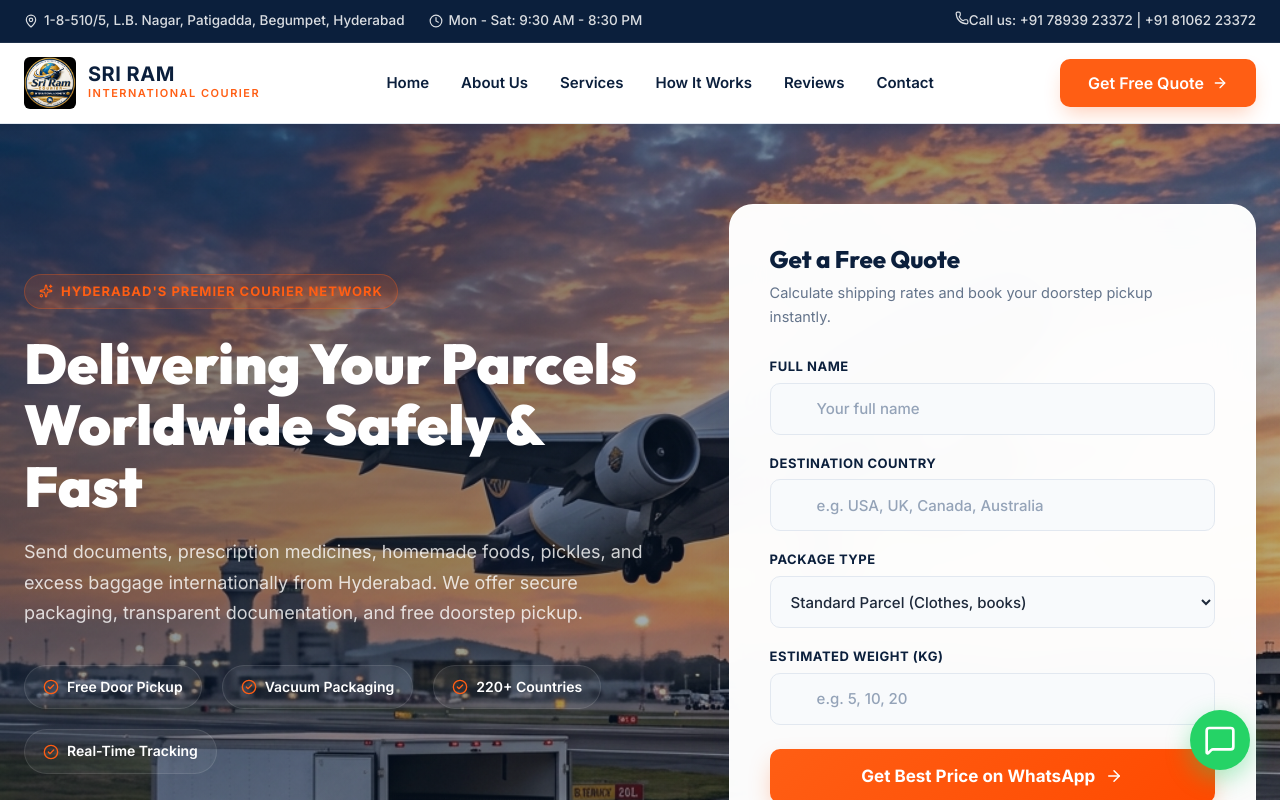
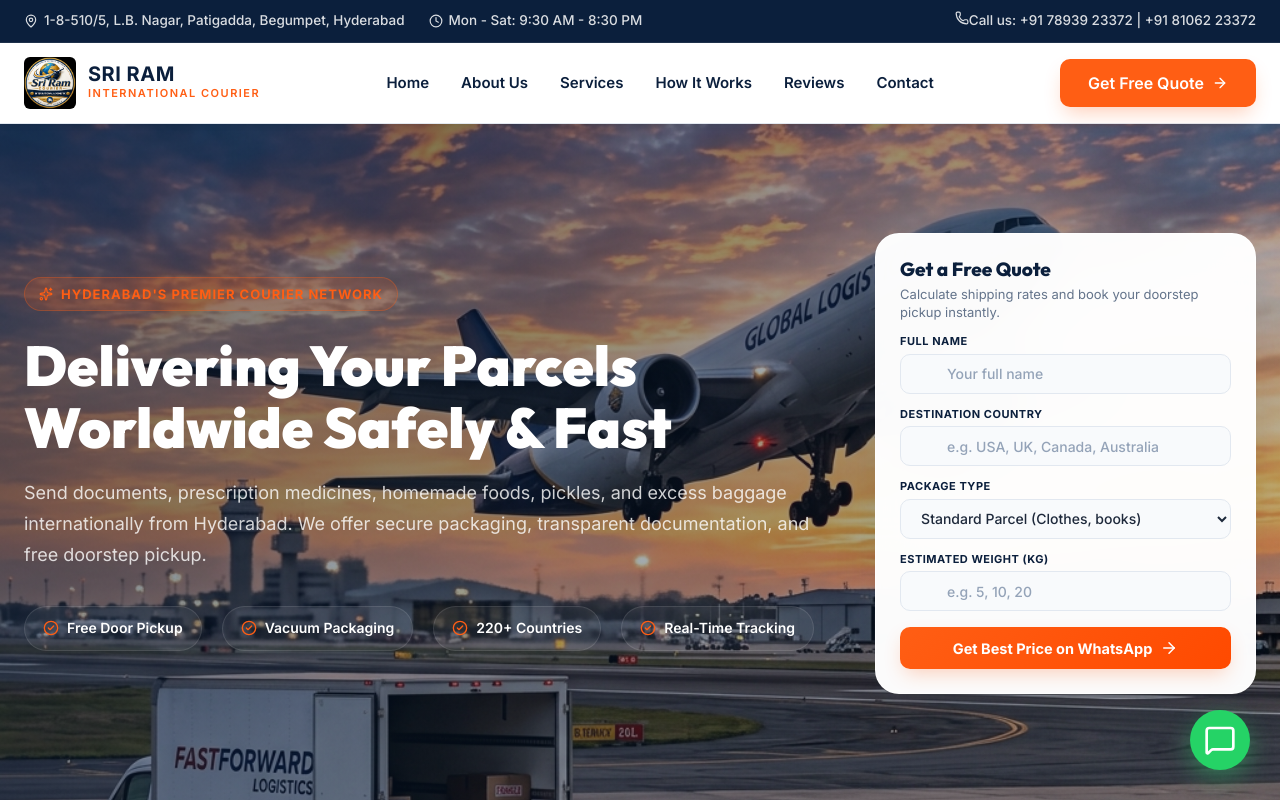
Before and after one commit to sriraminternationalcourier-del/sriramcouries, a React (Vite) app: page / in a window 1280 px wide. Shown: the top 800 px of the page. Built offline with nearby package versions, Linux system fonts and the light colour scheme.

Commit message:
style: make quote card more compact and expose more background image on hero

```diff
--- a/src/index.css
+++ b/src/index.css
@@ -330,7 +330,7 @@
   position: relative;
   z-index: 2;
   display: grid;
-  grid-template-columns: 1.1fr 0.9fr;
+  grid-template-columns: 1.35fr 0.65fr;
   gap: 60px;
   align-items: center;
 }
@@ -398,7 +398,7 @@
 .quote-card {
   background-color: rgba(255, 255, 255, 0.98);
   backdrop-filter: blur(20px);
-  padding: 40px;
+  padding: 24px;
   border-radius: var(--border-radius-lg);
   box-shadow: var(--shadow-premium);
   border: 1px solid rgba(255, 255, 255, 0.8);
@@ -406,26 +406,27 @@
 }
 
 .quote-card-header {
-  margin-bottom: 28px;
+  margin-bottom: 12px;
 }
 
 .quote-card-header h3 {
-  font-size: 24px;
+  font-size: 19px;
   font-weight: 800;
-  margin-bottom: 8px;
+  margin-bottom: 4px;
   color: var(--primary);
 }
 
 .quote-card-header p {
-  font-size: 14.5px;
+  font-size: 13px;
   color: var(--text-light);
+  line-height: 1.4;
 }
 
 .quote-form-grid {
   display: grid;
   grid-template-columns: 1fr;
-  gap: 18px;
-  margin-bottom: 24px;
+  gap: 12px;
+  margin-bottom: 16px;
 }
 
 .form-group {
@@ -435,10 +436,10 @@
 }
 
 .form-group label {
-  font-size: 13px;
+  font-size: 11px;
   font-weight: 700;
   color: var(--primary);
-  margin-bottom: 6px;
+  margin-bottom: 3px;
   text-transform: uppercase;
   letter-spacing: 0.5px;
 }
@@ -469,6 +470,11 @@
   transition: var(--transition-smooth);
 }
 
+.quote-card .form-input {
+  height: 40px;
+  font-size: 14px;
+}
+
 .form-input:focus {
   border-color: var(--secondary);
   background-color: var(--bg-white);
@@ -481,25 +487,25 @@
 
 .btn-quote-submit {
   width: 100%;
-  height: 54px;
+  height: 42px;
   border-radius: var(--border-radius-sm);
   background: linear-gradient(135deg, var(--secondary), #ff4a00);
   color: var(--bg-white);
-  font-size: 17px;
+  font-size: 14.5px;
   font-weight: 700;
   cursor: pointer;
   border: none;
-  box-shadow: 0 10px 25px -5px rgba(255, 94, 20, 0.4);
+  box-shadow: 0 8px 20px -5px rgba(255, 94, 20, 0.3);
   transition: var(--transition-smooth);
   display: flex;
   align-items: center;
   justify-content: center;
-  gap: 10px;
+  gap: 8px;
 }
 
 .btn-quote-submit:hover {
   transform: translateY(-2px);
-  box-shadow: 0 15px 30px -5px rgba(255, 94, 20, 0.5);
+  box-shadow: 0 12px 25px -5px rgba(255, 94, 20, 0.4);
 }
 
 /* STATS BAR */
```
